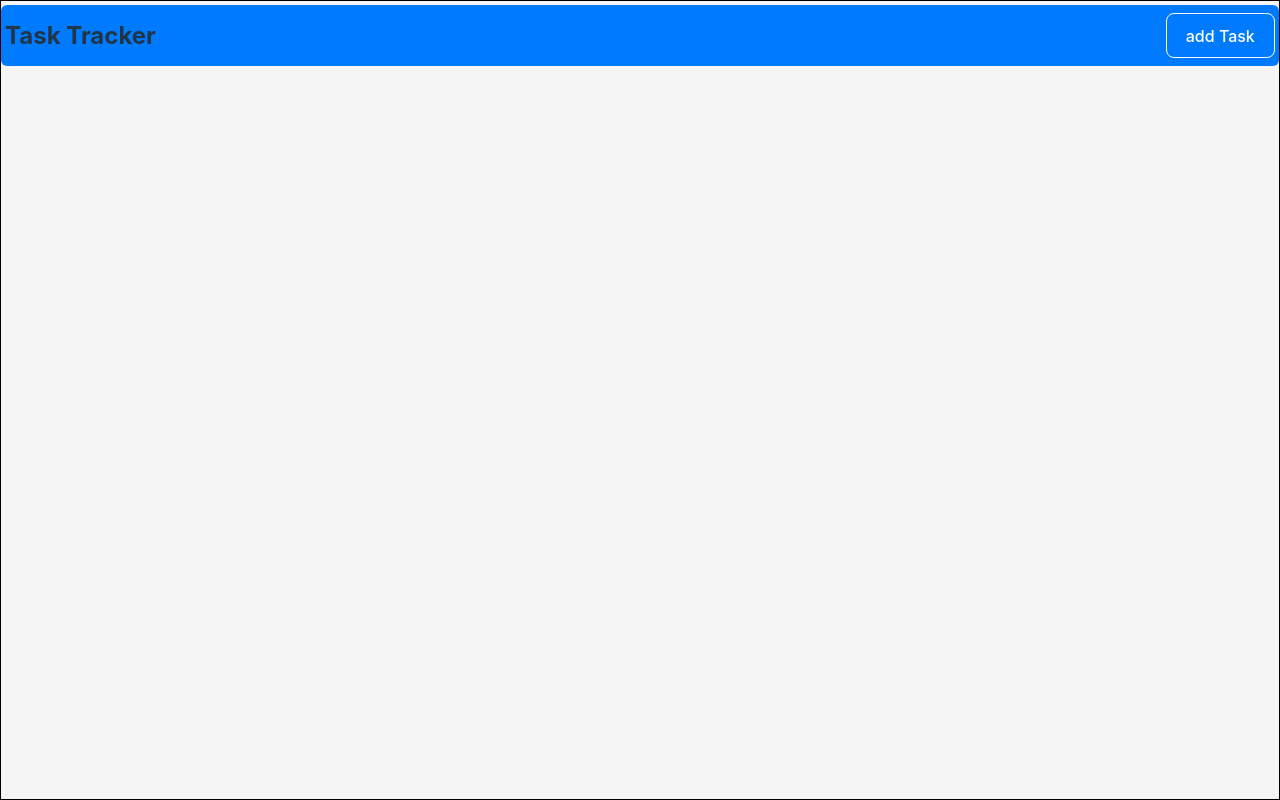
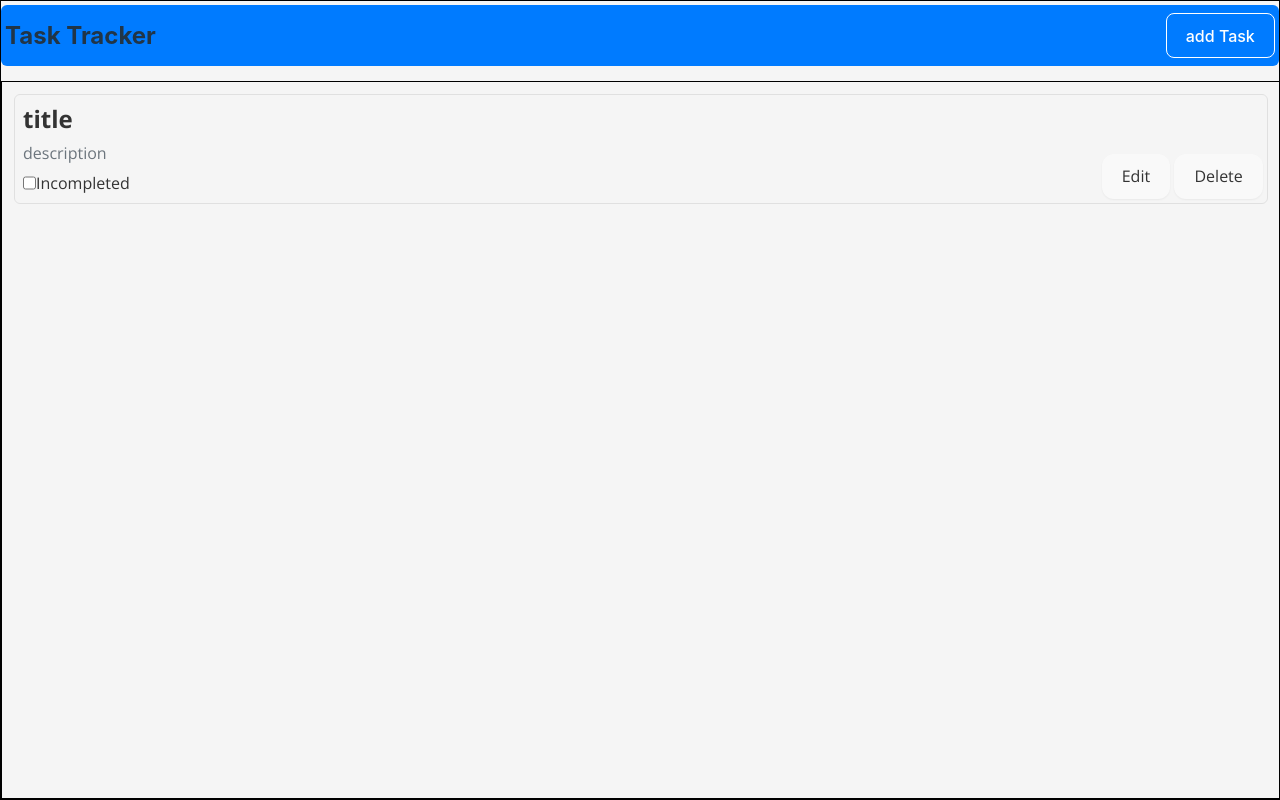
Before and after one commit to aicha-azr/CODSOFT, a React (Vite) app in the folder Task_Tracker_App/: page / in a window 1280 px wide. Built offline with nearby package versions, Linux system fonts and the light colour scheme.

Commit message:
create the stack list component

```diff
--- a/Task_Tracker_App/src/App.jsx
+++ b/Task_Tracker_App/src/App.jsx
@@ -4,13 +4,14 @@ import viteLogo from "/vite.svg";
 import "./App.css";
 import Header from "./Components/Header";
 import TaskForm from "./Components/TaskForm";
+import TaskList from "./Components/TaskList";
 
 function App() {
   return (
     <>
-      <div className="fixed top-0 right-0 left-0 grid grid-rows-10 max-w-screen w-screen max-w-full items-center justify-center h-screen border border-black ">
+      <div className="fixed top-0 right-0 left-0 grid grid-rows-10 max-w-screen w-screen max-w-full  h-screen border border-black ">
         <Header />
-
+        <TaskList />
       </div>
     </>
   );
--- a/Task_Tracker_App/src/Components/Header.jsx
+++ b/Task_Tracker_App/src/Components/Header.jsx
@@ -9,7 +9,7 @@ const Header = ()=>{
         <>
             <div className="absolute top-1 right-0 left-0 row-span-1 bg-primary-blue max-w-screen  h-fit flex justify-between p-1 items-center py-2 rounded-md">
                 <h2 className="font-bold text-start text-2xl">Task Tracker</h2>
-                <button className="bg-primary-blue hover:bg-[#0056b3] text-[#ffffff] rounded-lg border border-[#ffffff] focus:ring-0"
+                <button className="bg-primary-blue hover:bg-[#0056b3] text-[#ffffff] rounded-lg border border-[#ffffff] focus:ring-0 focus:outline-none"
                 onClick={()=>setIsOpen(true)}>add Task</button>
             </div>
             <TaskForm isOpen={isOpen} onClose={()=>setIsOpen(false)} />
--- a/Task_Tracker_App/src/Components/TaskCard.jsx
+++ b/Task_Tracker_App/src/Components/TaskCard.jsx
@@ -0,0 +1,26 @@
+import { useState } from "react";
+
+const TaskCard = () =>{
+    const [isCompleted, setIsCompleted] = useState(false);
+    return(
+        <>
+            <div className="flex justify-between border border-border-light rounded-md text-text-dark items-center w-full p-1 ">
+                <div className="flex flex-col items-start p-1 gap-1.5">
+                <h2 className="font-bold text-2xl">title</h2>
+                <p className="text-secondary-gray">description</p>
+                <div className="flex">
+                <input type="checkbox" name="completed" value="completed" className="focus:bg-primary-green" onClick={()=>setIsCompleted(!isCompleted)}/>
+               {isCompleted?( <label for="completed" className="text-primary-green">Completed</label>): ( <label for="completed">Incompleted</label>)}
+                </div>
+                </div>
+
+                <div className="flex gap-1 self-end">
+                    <button className="hover:bg-accent-yellow hover:text-[#ffffff] rounded-xl shadow-sm hover:font-semibold hover:ring-0 focus:outline-none">Edit</button>
+                    <button className="hover:bg-accent-red hover:text-[#ffffff] rounded-xl shadow-sm hover:font-semibold hover:ring-0 focus:outline-none">Delete</button>
+                </div>
+            </div>
+
+        </>
+    )
+}
+export default TaskCard;
--- a/Task_Tracker_App/src/Components/TaskForm.jsx
+++ b/Task_Tracker_App/src/Components/TaskForm.jsx
@@ -24,7 +24,7 @@ const TaskForm = ({ isOpen, onClose }) => {
 
     {isOpen &&  <form
         action=""
-        className="flex flex-col row-span-5 row-start-3 gap-3 rounded-lg shadoe-md bg-[#ffffff] p-2 text-text-dark w-full md:min-w-[400px]"
+        className="flex flex-col mt-[25rem] md:mx-[30rem] gap-3 rounded-lg shadoe-md bg-[#ffffff] p-2 text-text-dark self-center md:max-w-[400px] z-20"
         onSubmit={handleSubmit}
         data-aos="fade-down"
       >
--- a/Task_Tracker_App/src/Components/TaskList.jsx
+++ b/Task_Tracker_App/src/Components/TaskList.jsx
@@ -0,0 +1,12 @@
+import TaskCard from "./TaskCard";
+
+const TaskList = ()=>{
+    return(
+        <>
+            <div className="row-span-9 row-start-2 w-screen p-3 flex flex-col gap-1 font-sans border border-black ">
+                <TaskCard />
+            </div>
+        </>
+    )
+}
+export default TaskList;
```
